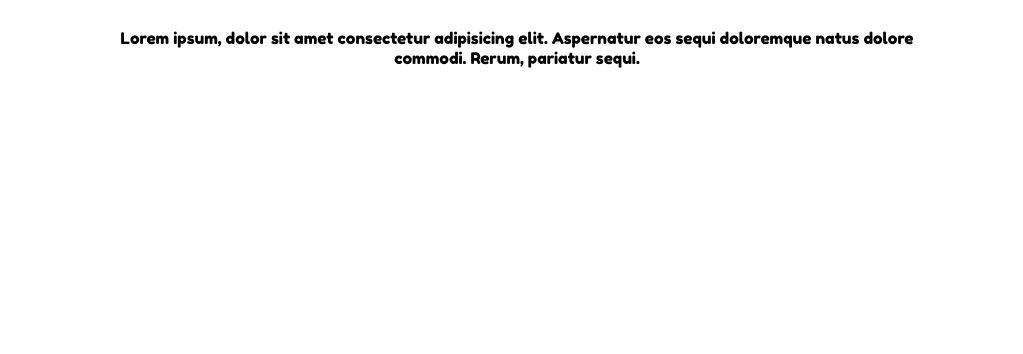
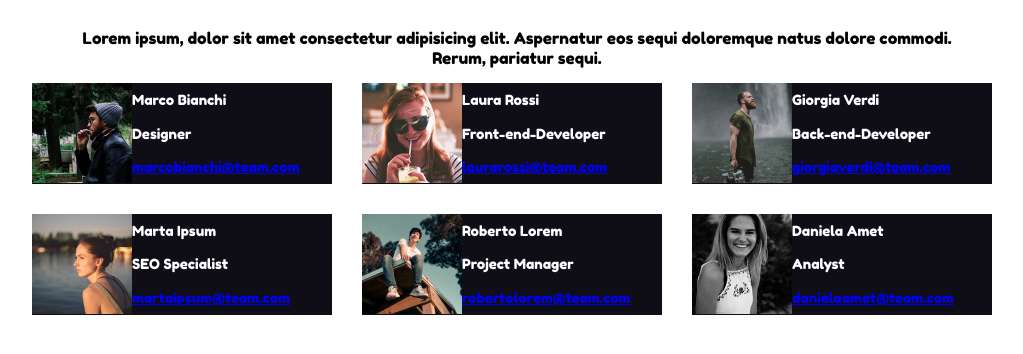
Before and after one commit to DavideAtzo/html-css-float-cards, a plain HTML site: page index.html in a window 1280 px wide. Shown: the part 78-432 px from the top of the page, without its empty margins (123-1146 px from the left). Drawn offline with Linux system fonts and the light colour scheme.

Commit message:
fine esercizio

```diff
--- a/css/style.css
+++ b/css/style.css
@@ -1,10 +1,12 @@
 *{
-    margin: 0 auto;
+    margin: 0;
+    padding: 0;
     box-sizing: border-box;
     font-family: 'Fredoka One', cursive;
     font-weight: normal;
 }
 
+/* top della pagina  */
 h1{
     color: #e53170;
     text-align: center;
@@ -14,9 +16,46 @@ h1{
 }
 
 .top{
-    width: 800px;
+    width: 900px;
+    margin: 0 auto;
+    text-align: center;
 }
 
-p{
-    text-align: center;
+
+/* fine top pagina */
+
+.contenitore{
+    width: 1000px;
+    margin: 0 auto;
+
 }
+
+img{
+    width: 100px;
+    float: left;
+}
+
+.box-profilo{
+    background-color: #0f0e17;
+    color: white;
+    max-width: 300px;
+    margin: 15px;
+    line-height: 2.4;
+    width: calc(100% / 3);
+    float: left;
+    font-size: 0.875em;
+}
+
+.clearfix::after{
+    content: "";
+    clear: both;
+    display: table;
+
+}
+
+
+span{
+    display: block;
+
+
+}
--- a/index.html
+++ b/index.html
@@ -8,19 +8,76 @@
     <title>Floating Cards</title>
     <link rel="preconnect" href="https://fonts.googleapis.com">
     <link rel="preconnect" href="https://fonts.gstatic.com" crossorigin>
-    <link href="https://fonts.googleapis.com/css2?family=Fredoka+One&family=Roboto+Condensed&display=swap"
-        rel="stylesheet">
+    <link href="https://fonts.googleapis.com/css2?family=Fredoka+One&family=Roboto+Condensed&display=swap"rel="stylesheet">
     <link rel="stylesheet" href="css/style.css">
 
 </head>
 
 <body>
     <main>
-        <section class="top">
-            <h1>Meet your Team</h1>
-            <p>Lorem ipsum, dolor sit amet consectetur adipisicing elit. Aspernatur eos sequi doloremque natus dolore
-                commodi. Rerum, pariatur sequi.</p>
-        </section>
+        <header>
+            <!-- sezione top della pagina -->
+            <section class="top">
+                <h1>Meet your Team</h1>
+                <p>Lorem ipsum, dolor sit amet consectetur adipisicing elit. Aspernatur eos sequi doloremque natus
+                    dolore
+                    commodi. Rerum, pariatur sequi.</p>
+            </section>
+
+            <!-- fine top pagina  -->
+        </header>
+        <div class="contenitore">
+            <!-- inizio profilo 1  -->
+            <div class="box-profilo clearfix">
+                <img src="img/male1.png" alt="foto marco">
+                <span>Marco Bianchi</span>
+                <span>Designer</span>
+                <a href="www.marcobianchi@team.com" target="_blank">marcobianchi@team.com</a>
+            </div>
+            <!-- fine profilo 1  -->
+            <!-- inizio profilo 2  -->
+            <div class="box-profilo clearfix">
+                <img src="img/female1.png" alt="foto marco">
+                <span>Laura Rossi</span>
+                <span>Front-end-Developer</span>
+                <a href="www.laurarossi@team.com" target="_blank">laurarossi@team.com</a>
+            </div>
+            <!-- fine profilo 2 -->
+            <!-- inizio profilo 3  -->
+            <div class="box-profilo clearfix">
+                <img src="img/male2.png" alt="foto marco">
+                <span>Giorgia Verdi</span>
+                <span>Back-end-Developer</span>
+                <a href="www.giorgiaverdi@team.com" target="_blank">giorgiaverdi@team.com</a>
+            </div>
+            <!-- fine profilo 3 -->
+            <!-- inizio profilo 4  -->
+            <div class="box-profilo clearfix">
+                <img src="img/female2.png" alt="foto marco">
+                <span>Marta Ipsum</span>
+                <span>SEO Specialist</span>
+                <a href="www.martaipsum@team.com" target="_blank">martaipsum@team.com</a>
+            </div>
+            <!-- fine profilo 4  -->
+            <!-- inizio profilo 5  -->
+            <div class="box-profilo clearfix">
+                <img src="img/male3.png" alt="foto marco">
+                <span>Roberto Lorem</span>
+                <span>Project Manager</span>
+                <a href="www.robertolorem@team.com" target="_blank">robertolorem@team.com</a>
+            </div>
+            <!-- fine profilo 5  -->
+            <!-- inizio profilo 6  -->
+            <div class="box-profilo clearfix">
+                <img src="img/female3.png" alt="foto marco">
+                <span>Daniela Amet</span>
+                <span>Analyst</span>
+                <a href="www.danielaamet@team.com" target="_blank">danielaamet@team.com</a>
+            </div>
+            <!-- fine profilo 6  -->
+
+        </div>
+
     </main>
 
 
```
